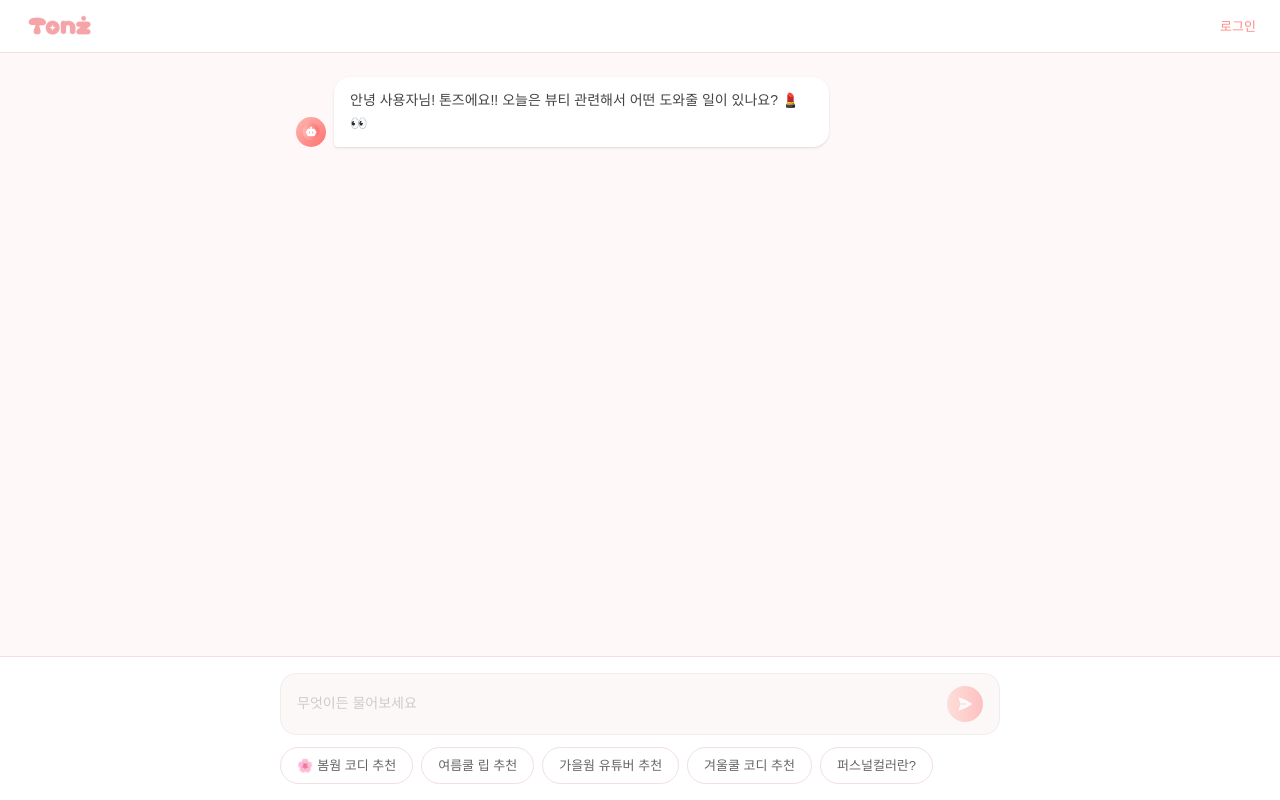
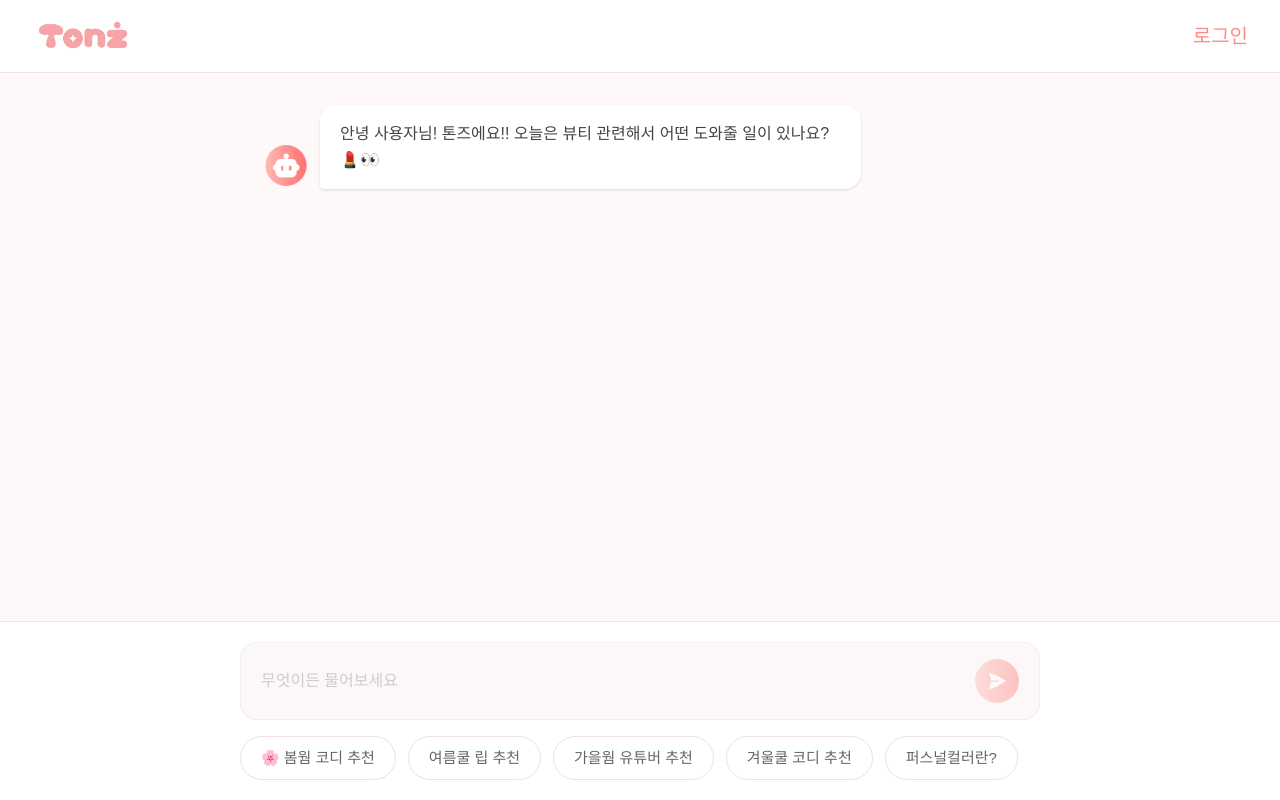
Before and after one commit to Tone-Z/Tone_Z_front, a Next.js app in the folder front/: page /chatbot in a window 1280 px wide. Built offline with nearby package versions, Linux system fonts and the light colour scheme.

Commit message:
챗봇 UI 개선 및 이메일 입력 글자색 수정

```diff
--- a/front/src/app/chatbot/page.js
+++ b/front/src/app/chatbot/page.js
@@ -149,7 +149,7 @@ export default function ChatbotPage() {
         <aside className="w-[220px] flex-shrink-0 flex flex-col bg-[#f9f0f1] border-r border-[#f0e0e0]">
           <div className="px-5 py-4 border-b border-[#f0e0e0]">
             <Link href="/">
-              <img src="/img/logo.png" alt="Tone-Z" className="h-[28px]" />
+              <img src="/img/logo.png" alt="Tone-Z" className="h-[40px]" />
             </Link>
           </div>
           <button
@@ -177,10 +177,10 @@ export default function ChatbotPage() {
       {/* Main area */}
       <div className="flex-1 flex flex-col min-w-0">
         {/* Header */}
-        <header className="flex items-center justify-between px-6 py-3 border-b border-[#f0e0e0] bg-white flex-shrink-0">
+        <header className="flex items-center justify-between px-8 py-4 border-b border-[#f0e0e0] bg-white flex-shrink-0">
           {!user ? (
             <Link href="/">
-              <img src="/img/logo.png" alt="Tone-Z" className="h-[28px]" />
+              <img src="/img/logo.png" alt="Tone-Z" className="h-[40px]" />
             </Link>
           ) : (
             <div />
@@ -189,12 +189,12 @@ export default function ChatbotPage() {
             {user ? (
               <button
                 onClick={() => router.push("/mypage")}
-                className="text-[13px] text-[#ff8b87]"
+                className="text-[20px] text-[#ff8b87]"
               >
                 {user.nickname}님
               </button>
             ) : (
-              <Link href="/login" className="text-[13px] text-[#ff8b87]">
+              <Link href="/login" className="text-[20px] text-[#ff8b87]">
                 로그인
               </Link>
             )}
@@ -214,19 +214,17 @@ export default function ChatbotPage() {
               </p>
             </div>
           ) : (
-            <div className="max-w-[720px] mx-auto w-full px-4 py-6 space-y-4">
+            <div className="max-w-[800px] mx-auto w-full px-6 py-8 space-y-6">
               {messages.map((msg, i) => (
                 <div
                   key={i}
-                  className={`flex ${msg.role === "user" ? "justify-end" : "justify-start"} items-end gap-2`}
+                  className={`flex ${msg.role === "user" ? "justify-end" : "justify-start"} items-end gap-3`}
                 >
                   {msg.role === "assistant" && (
-                    <div className="w-[30px] h-[30px] rounded-full bg-gradient-to-br from-[#ffb7b1] to-[#ff7070] flex-shrink-0 flex items-center justify-center">
-                      <img src="/img/chatbot_icon.png" className="w-[18px]" />
-                    </div>
+                    <img src="/img/chatbot_icon.png" className="w-[44px] h-[44px] flex-shrink-0" />
                   )}
                   <div
-                    className={`max-w-[72%] rounded-2xl px-4 py-3 text-[14px] leading-relaxed whitespace-pre-wrap ${
+                    className={`max-w-[72%] rounded-2xl px-5 py-4 text-[16px] leading-relaxed whitespace-pre-wrap ${
                       msg.role === "user"
                         ? "bg-gradient-to-r from-[#ffb7b1] to-[#ff7070] text-white rounded-br-sm"
                         : "bg-white text-[#444] shadow-sm rounded-bl-sm"
@@ -237,11 +235,9 @@ export default function ChatbotPage() {
                 </div>
               ))}
               {loading && (
-                <div className="flex justify-start items-end gap-2">
-                  <div className="w-[30px] h-[30px] rounded-full bg-gradient-to-br from-[#ffb7b1] to-[#ff7070] flex-shrink-0 flex items-center justify-center">
-                    <img src="/img/chatbot_icon.png" className="w-[18px]" />
-                  </div>
-                  <div className="bg-white rounded-2xl rounded-bl-sm px-4 py-3 text-[14px] text-[#bbb] shadow-sm">
+                <div className="flex justify-start items-end gap-3">
+                  <img src="/img/chatbot_icon.png" className="w-[44px] h-[44px] flex-shrink-0" />
+                  <div className="bg-white rounded-2xl rounded-bl-sm px-5 py-4 text-[16px] text-[#bbb] shadow-sm">
                     생각 중...
                   </div>
                 </div>
@@ -252,34 +248,34 @@ export default function ChatbotPage() {
         </div>
 
         {/* Input area */}
-        <div className="flex-shrink-0 px-4 py-4 bg-white border-t border-[#f0e0e0]">
-          <div className="max-w-[720px] mx-auto">
-            <div className="flex items-center gap-3 rounded-2xl border border-[#eeeeee] bg-[#fdf8f8] px-4 py-3">
+        <div className="flex-shrink-0 px-6 py-5 bg-white border-t border-[#f0e0e0]">
+          <div className="max-w-[800px] mx-auto">
+            <div className="flex items-center gap-3 rounded-2xl border border-[#eeeeee] bg-[#fdf8f8] px-5 py-4">
               <input
                 type="text"
                 value={input}
                 onChange={(e) => setInput(e.target.value)}
                 onKeyDown={(e) => e.key === "Enter" && !e.shiftKey && sendMessage()}
                 placeholder="무엇이든 물어보세요"
-                className="flex-1 bg-transparent text-[14px] text-[#333] outline-none placeholder:text-[#ccc]"
+                className="flex-1 bg-transparent text-[16px] text-[#333] outline-none placeholder:text-[#ccc]"
               />
               <button
                 onClick={() => sendMessage()}
                 disabled={loading || !input.trim()}
-                className="w-[36px] h-[36px] rounded-full bg-gradient-to-r from-[#ffb7b1] to-[#ff7070] flex items-center justify-center disabled:opacity-40 transition flex-shrink-0"
+                className="w-[44px] h-[44px] rounded-full bg-gradient-to-r from-[#ffb7b1] to-[#ff7070] flex items-center justify-center disabled:opacity-40 transition flex-shrink-0"
               >
-                <svg xmlns="http://www.w3.org/2000/svg" viewBox="0 0 24 24" fill="white" className="w-4 h-4">
+                <svg xmlns="http://www.w3.org/2000/svg" viewBox="0 0 24 24" fill="white" className="w-5 h-5">
                   <path d="M3.478 2.405a.75.75 0 00-.926.94l2.432 7.905H13.5a.75.75 0 010 1.5H4.984l-2.432 7.905a.75.75 0 00.926.94 60.519 60.519 0 0018.445-8.986.75.75 0 000-1.218A60.517 60.517 0 003.478 2.405z" />
                 </svg>
               </button>
             </div>
             {showKeywords && (
-              <div className="mt-3 flex flex-wrap gap-2">
+              <div className="mt-4 flex flex-wrap gap-3">
                 {keywords.map((kw, i) => (
                   <button
                     key={i}
                     onClick={() => sendMessage(kw)}
-                    className="rounded-full border border-[#f0e0e0] bg-white px-4 py-2 text-[13px] text-[#666] hover:bg-[#fff0f0] hover:border-[#ffb7b1] transition"
+                    className="rounded-full border border-[#f0e0e0] bg-white px-5 py-2.5 text-[15px] text-[#666] hover:bg-[#fff0f0] hover:border-[#ffb7b1] transition"
                   >
                     {i === 0 && <span className="mr-1">🌸</span>}
                     {kw}
--- a/front/src/app/result/[tone]/page.js
+++ b/front/src/app/result/[tone]/page.js
@@ -526,7 +526,7 @@ function BottomButtons({ data, tone }) {
               value={email}
               onChange={(e) => setEmail(e.target.value)}
               onKeyDown={(e) => e.key === "Enter" && handleSend()}
-              className="mb-3 w-full rounded-xl border border-[#eee] px-4 py-3 text-[14px] outline-none focus:border-[#ffb7b1]"
+              className="mb-3 w-full rounded-xl border border-[#eee] px-4 py-3 text-[14px] text-[#111] outline-none focus:border-[#ffb7b1]"
             />
             {status && <p className="mb-3 text-[13px] text-[#ff8b87]">{status}</p>}
             <div className="flex gap-3">
```
Also changed, not shown: 1 other file (tests, documents, lock files or other folders).
